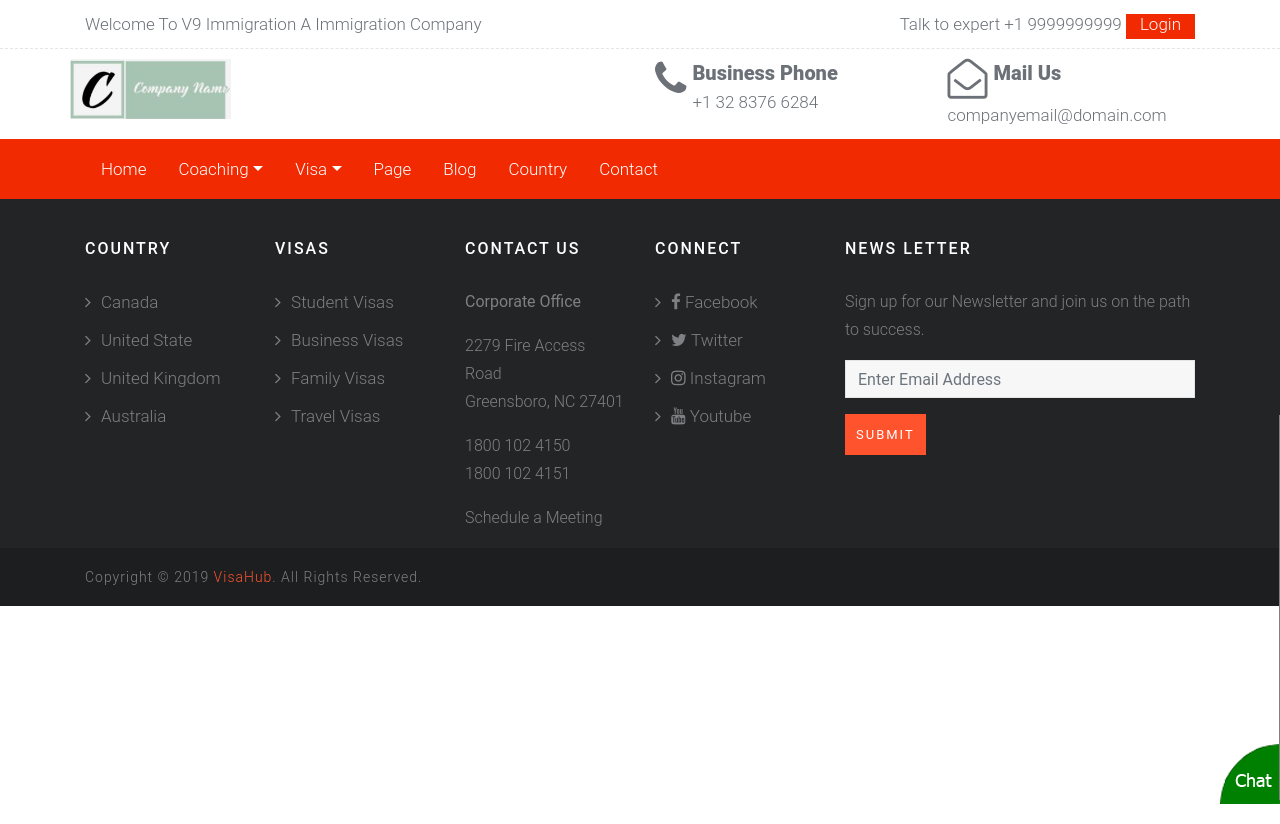
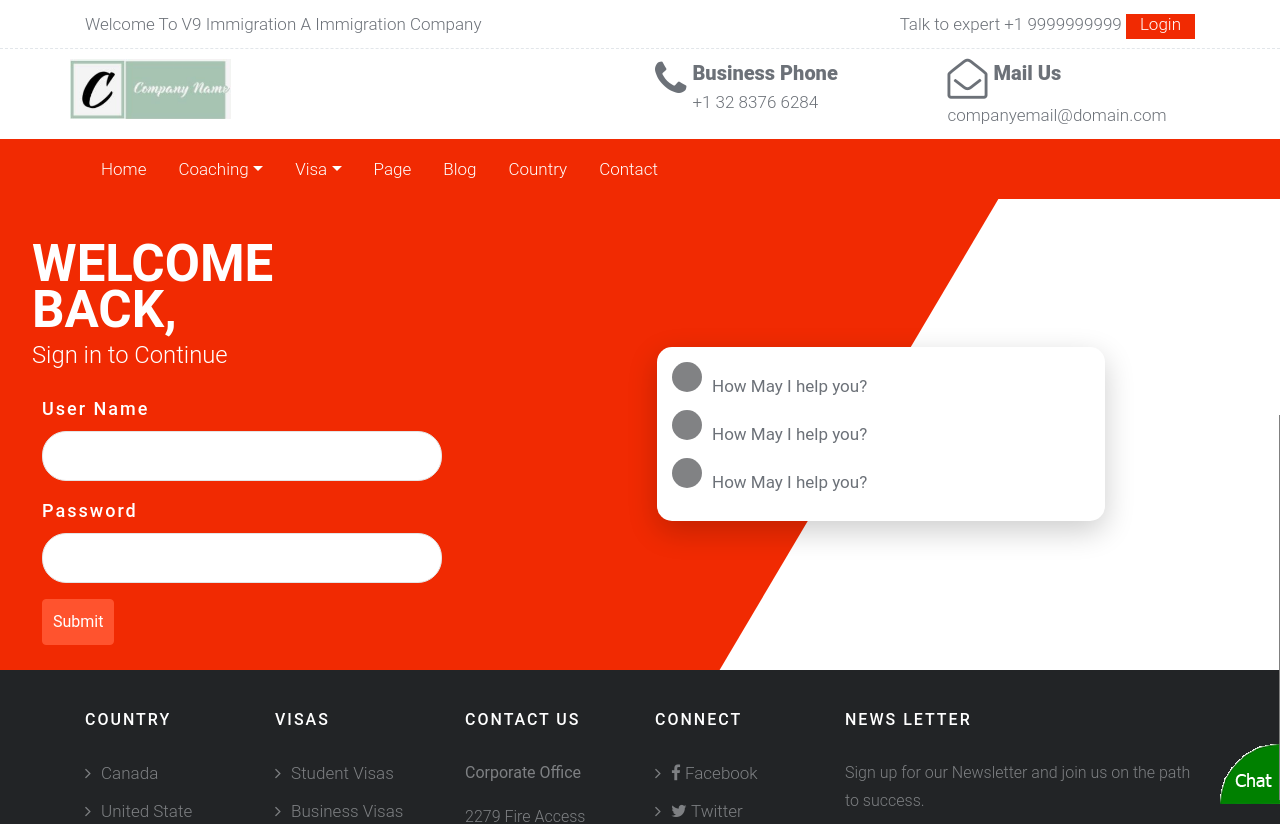
Before and after one commit to DIlipSonowal/immigration, an Angular app: page /login in a window 1280 px wide. Before the commit this address led to /. Shown: the top 824 px of the page. Before the commit the page ends 800 px from the top, so only its background shows below. Built offline with nearby package versions, Linux system fonts and the light colour scheme.

Commit message:
login changes

```diff
--- a/src/app/app-routing.module.ts
+++ b/src/app/app-routing.module.ts
@@ -1,9 +1,13 @@
 import { NgModule } from '@angular/core';
 import { Routes, RouterModule } from '@angular/router';
 import { HomeComponent } from './home/home.component';
+import { LoginComponent } from './components/login/login.component';
 
 const routes: Routes = [
-  { path: '', component: HomeComponent }
+  { path: '', component: HomeComponent, children:[
+
+  ] },
+  { path: 'login', component: LoginComponent }
 ];
 
 @NgModule({
--- a/src/app/app.component.html
+++ b/src/app/app.component.html
@@ -1,5 +1,4 @@
 <app-header></app-header>
-<app-carousel></app-carousel>
 <router-outlet></router-outlet>
 <app-footer></app-footer>
 
--- a/src/app/app.module.ts
+++ b/src/app/app.module.ts
@@ -13,6 +13,7 @@ import { HomeComponent } from './home/home.component';
 import { VisaComponent } from './visa/visa.component';
 import { ChatbotComponent } from './chatbot/chatbot.component';
 import { FooterComponent } from './components/footer/footer.component';
+import { LoginComponent } from './components/login/login.component';
 
 @NgModule({
   declarations: [
@@ -25,7 +26,8 @@ import { FooterComponent } from './components/footer/footer.component';
     HomeComponent,
     VisaComponent,
     ChatbotComponent,
-    FooterComponent
+    FooterComponent,
+    LoginComponent
   ],
   imports: [
     BrowserModule,
--- /dev/null
+++ b/src/app/components/login/login.component.html
@@ -0,0 +1,44 @@
+<div class="widget-login">
+    <div  id="bg"></div>
+
+    <main>
+        <section id="card">
+            <ul><li>
+                <span></span>
+                <strong>How May I help you?</strong>
+            </li>
+            <li>
+                <span></span>
+                <strong>How May I help you?</strong>
+            </li>
+            <li>
+                <span></span>
+                <strong>How May I help you?</strong>
+            </li>
+        </ul>
+        </section>
+        <section id="primary">
+            <h1>Welcome Back,</h1>
+            <p>Sign in to Continue</p>
+            <form>
+                <div class="container">
+            <div class="frame">
+             <!---- <div class="nav">
+                <ul class="links">
+                    <li class="signin-active"><a class="btn">Sign in</a></li>
+                    <li class="signup-inactive"><a class="btn">Sign up </a></li>
+                  </ul>
+                </div>-->
+
+                    <label>User Name</label>
+                    <input type="text" class="inputStyle" />
+                    <label>Password</label>
+                    <input type="password" class="inputStyle" />
+                    <button class="btn btn-default btnStyle" type="submit"> Submit</button>
+            </div>
+              </div>
+            </form>
+            <!--<a href="#">Get help already</a>-->
+        </section>
+    </main>
+ </div>
--- /dev/null
+++ b/src/app/components/login/login.component.scss
@@ -0,0 +1,156 @@
+$colors:(
+    primary:#f12a02,
+    accent:#fff,
+    primary-light:lighten(#f12a02, 40%),
+    primary-dark:darken(#f12a02, 40%),
+    dark:#22242691
+);
+$padding:15px;
+$borders: 15px;
+@function color($color-name){
+    @return map-get($colors, $color-name)
+};
+$desktop:840px;
+@mixin desktop {
+    @media(min-width:#{$desktop}){
+        @content;
+    }
+}
+.widget-login{
+    margin:0;
+    #bg{
+        clip-path: polygon(100% 0, 100% 82%, 45% 100%, 0 100%, 0 0);
+        background-color:color(primary);
+        width: 100%;
+        height:100%;
+        position:absolute;
+        z-index:-1;
+        @include desktop{
+            clip-path: polygon(0 0, 78% 0, 41% 100%, 0% 100%);
+        }
+    }
+}
+main{
+    @include desktop{
+       display:grid;
+       grid-template-columns: 50% auto;
+       grid-template-areas:
+       "primary card";
+    }
+    section#card{
+        background: #fff;
+        padding: 15px;
+        margin: 1em auto;
+        border-radius: $borders;
+        box-shadow: 0 10px 30px rgba(0,0,0,.2);
+        width: 70%;
+
+        @include desktop{
+           grid-area: card;
+           height:fit-content;
+           align-self:center;
+           margin:1em;
+        }
+        ul{
+            list-style-type: none;
+            margin:0;
+            padding:0;
+            li{
+                padding-bottom:10px;
+                span{
+                    content: '';
+                    position:absolute;
+                    height:30px;
+                    width:30px;
+                    background: color(dark);
+                    border-radius: 50%;
+                    margin-right: 10px;
+                }
+                strong{
+                    display:inline-block;
+                    margin-left:max(40px);
+                    margin-top:10px;
+                }
+            }
+        }
+    }
+    section#primary{
+        color: #fff;
+        padding: $padding;
+        text-align: center;
+
+        @include desktop{
+          grid-area: primary;
+          text-align:left;
+          margin:1em 0 0 1em;
+        }
+        h1{
+            font-size:1em;
+            margin-top:10px;
+            text-transform: uppercase;
+
+            @include desktop{
+                width:30%;
+                font-size:3em;
+                line-height: 0.9em;
+                font-weight: 700;
+            }
+        }
+        p {
+            font-size: 1.4em;
+        }
+
+        a {
+            color: color(primary-dark);
+            border-radius: $borders;
+            text-decoration: none;
+            text-transform: uppercase;
+            font-weight: bold;
+            background-color: color(accent);
+            display: block;
+            text-align: center;
+            margin: 50px auto 0 auto;
+            padding: $padding;
+
+            @include desktop{
+               display:inline-block;
+               padding: $padding $padding*4;
+            }
+        }
+    }
+    .frame{
+        width: 300px;
+    }
+    form{
+         width:100%;
+         padding:10px;
+         .container{
+             margin:0;
+             padding:0;
+         }
+         label{
+            text-transform: capitalize;
+            letter-spacing: 2px;
+            font-size: 18px;
+            font-weight: 500;
+         }
+        .inputStyle{
+            margin-bottom: 1rem;
+            background: #ffffff;
+            border: 1px solid #e4e4e4;
+            border-radius: 24px;
+            padding:10px;
+            width:400px;
+            -webkit-box-shadow: inset 0 0px 0px rgba(0, 0, 0, .075);
+            box-shadow: inset 0 0px 0px rgba(0, 0, 0, .075);
+         }
+         button.btnStyle{
+                background-color: #ff532e;
+                border-color: #ff532e;
+                color: #fff !important;
+                padding:10px;
+                cursor:pointer;
+         }
+     }
+
+}
--- /dev/null
+++ b/src/app/components/login/login.component.ts
@@ -0,0 +1,15 @@
+import { Component, OnInit } from '@angular/core';
+
+@Component({
+  selector: 'app-login',
+  templateUrl: './login.component.html',
+  styleUrls: ['./login.component.scss']
+})
+export class LoginComponent implements OnInit {
+
+  constructor() { }
+
+  ngOnInit(): void {
+  }
+
+}
--- a/src/app/header/top/top.component.html
+++ b/src/app/header/top/top.component.html
@@ -5,7 +5,7 @@
                 Welcome To {{company_name}} A Immigration Company
             </div>
             <div class="col-md-6 col-lg-6 text-right">
-                Talk to expert +1 9999999999  <a class="login-btn">Login</a>
+                Talk to expert +1 9999999999  <a class="login-btn" routerLink="/login">Login</a>
             </div>
         </div>
     </div>
--- a/src/app/home/home.component.html
+++ b/src/app/home/home.component.html
@@ -1,3 +1,4 @@
+<app-carousel></app-carousel>
 <div class="container home-mar-top">
     <div class="row">
         <div class="col-md-3">
--- a/src/styles.scss
+++ b/src/styles.scss
@@ -2,6 +2,9 @@
 
 /* Importing Bootstrap SCSS file. */
 @import '~bootstrap/scss/bootstrap';
+body, html{
+    height:100%;
+}
 body {
     font-family: 'Roboto', sans-serif;
     color: #6c7178;
```
Also changed, not shown: 1 other file (tests, documents, lock files or other folders).
